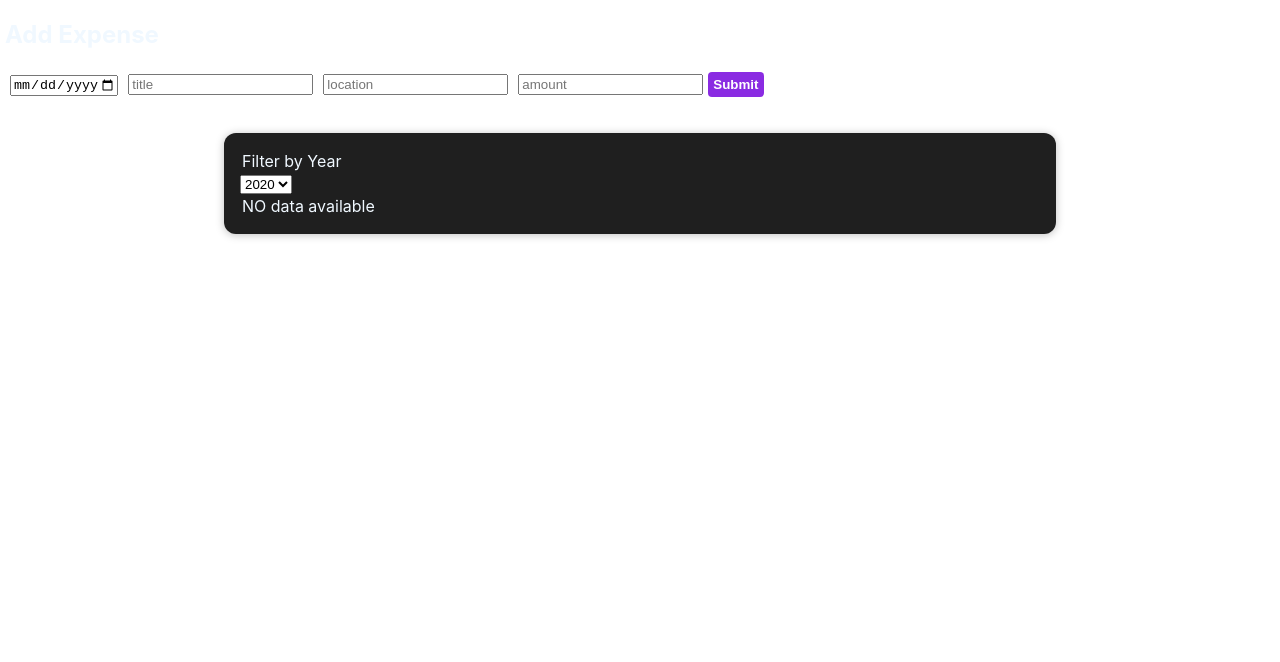
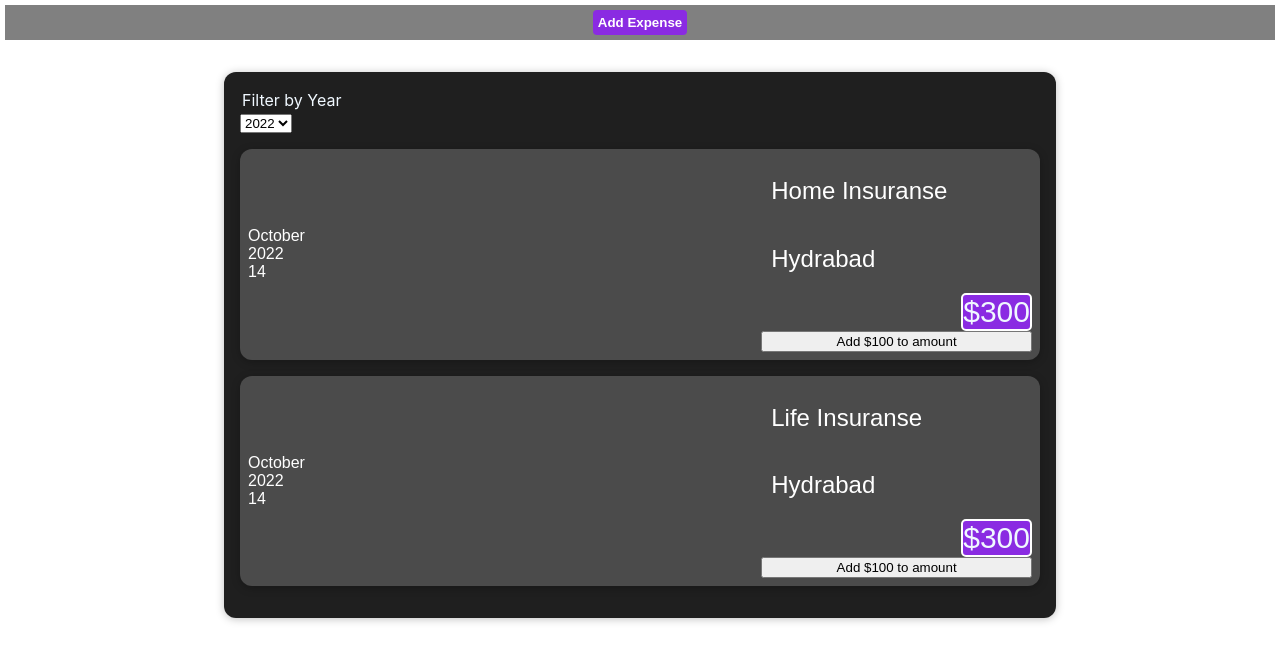
Before and after one commit to sadaf0611/demo1, a React (Create React App) app: page / in a window 1280 px wide. Shown: the top 662 px of the page. Built offline with nearby package versions, Linux system fonts and the light colour scheme.

Commit message:
Add expense button click=>form will open to add

```diff
--- a/src/components/Expenses/ExpenceItem.css
+++ b/src/components/Expenses/ExpenceItem.css
@@ -68,3 +68,16 @@ p{
     border-radius: 4px;
 
 }
+
+/* .h2-found-no-expense{
+    color: white;
+    font-size: 25px;
+} */
+.expense-list{
+    list-style: none;
+    padding: 0;
+}
+.expense-list__fallback{
+    color: white;
+    text-align:center;
+}
--- a/src/components/Expenses/ExpenceItem.js
+++ b/src/components/Expenses/ExpenceItem.js
@@ -15,6 +15,7 @@ const ExpenceItem = (props) => {
   };
 
   return (
+    <li>
     <div className='expense-item'>
         <ExpenseDate date={props.date}/>
         <div className='expense-item__description'>
@@ -26,6 +27,7 @@ const ExpenceItem = (props) => {
         </div>
 
     </div>
+    </li>
   )
 }
 export default ExpenceItem
--- a/src/components/Expenses/Expense.js
+++ b/src/components/Expenses/Expense.js
@@ -1,10 +1,10 @@
 import React, { useState } from 'react'
-import ExpenceItem from './ExpenceItem'
+
 import ExpenseFilter from './ExpenseFilter'
-
+import ExpensesList from './ExpensesList'
 
 const Expense = (props) => {
-  const [filteredYear,setFilteredYear]= useState('2020');
+  const [filteredYear,setFilteredYear]= useState('2022');
 
   const filterChangeHandler = selectedYear =>{
     setFilteredYear(selectedYear);
@@ -14,27 +14,13 @@ const Expense = (props) => {
     return expense.date.getFullYear().toString()===filteredYear;
   })
 
-  let expensesContent =   <p>NO data available</p>;
-  if(filteredExpense.length>0){
-     expensesContent=(filteredExpense.map((expense)=>(
-
-      <ExpenceItem
-      key = {expense.id}
-      title={expense.title}
-      loc={expense.LocEx}
-      amount={expense.amount}
-      date={expense.date}  />
-    )
-  ));
-  }
-
   return (
     <div className='expenses'>
       <ExpenseFilter
       selected={filteredYear}
       onChangeFilter={filterChangeHandler}/>
 
-      {expensesContent}
+      <ExpensesList items={filteredExpense}/>
     </div>
   )
 }
--- a/src/components/Expenses/ExpensesList.js
+++ b/src/components/Expenses/ExpensesList.js
@@ -1 +1,25 @@
-fcr
+import React from 'react'
+import ExpenceItem from './ExpenceItem';
+import './ExpenceItem.css'
+
+const ExpensesList = (props) => {
+        if(props.items.length===0){
+         return <h2 className='expense-list__fallback'>Found no expense</h2>
+        }
+  return (
+    <div>
+      <ul className='expense-list'>
+        {props.items.map((expense)=>(
+            <ExpenceItem
+            key = {expense.id}
+            title={expense.title}
+            loc={expense.LocEx}
+            amount={expense.amount}
+            date={expense.date}  />
+        ))}
+        </ul>
+    </div>
+  )
+}
+
+export default ExpensesList
--- a/src/components/NewExpense/ExpenseForm.js
+++ b/src/components/NewExpense/ExpenseForm.js
@@ -8,12 +8,6 @@ const  ExpenseForm = (props) =>
   const [enteredDate,setEnteredDate]=useState('');
   const [enteredLocation,setEnteredLocation]=useState('');
   const [enteredAmount,setEneterdAmount]=useState('');
-  // const [userInput,setUserInput] =useState({
-  //   enteredDate: '',
-  //   enteredTitle: '',
-  //   enteredLocation:'',
-  //   EneterdAmount:'',
-  // })
 
   const DateChange = (event) =>{
     setEnteredDate(event.target.value);
@@ -44,17 +38,31 @@ const  ExpenseForm = (props) =>
     setEneterdAmount('');
   };
 
-  return (
-    <div className='add-expense'>
+
+const  [isFormOpened, setIsFormOpened] = useState(false);
+
+const ShowAddForm = () =>{
+  return(
+      <div className='add-expense container-form'>
         <h2>Add Expense</h2>
         <form onSubmit={submitHandler}>
           <input type='date' value={enteredDate} min='2019-01-01' max='2022-12-31' placeholder='date' id='date'onChange={DateChange}/>
           <input type='text' value={enteredTitle} placeholder='title' id='title' onChange={TitleChange}/>
           <input type='text' value={enteredLocation} placeholder='location' id='location' onChange={LocationChange}/>
           <input type='number' value={enteredAmount} placeholder='amount' id='amount' onChange={AmountChange}/>
-        <button type='submit'>Submit</button>
+          <button type='submit' onClick={()=>{setIsFormOpened(false)}}>Submit</button>
+          <button className='cancel' onClick={()=>{setIsFormOpened(false)}}>Cancel</button>
         </form>
       </div>
     );
 }
+
+return(
+  <div className='add-expense container-form'>
+    {isFormOpened?<ShowAddForm/>:<button  onClick={()=>{setIsFormOpened(true)}}>Add Expense</button>}
+  </div>
+)
+
+
+}
 export default ExpenseForm
--- a/src/components/NewExpense/NewExpense.css
+++ b/src/components/NewExpense/NewExpense.css
@@ -1,15 +1,51 @@
-.add-expense{
+.wrapper{
+    margin: 25px;
+    padding: 10px;
+    border: 2px solid gray;
+    border-radius: 5px;
+    background-color: gray;
+    height: 200px;
+    display: flex;
+    justify-content: center;
+    align-items: center;
+    overflow: hidden;
+    transform: scale(0);
+    transition: transform .5s ease  ,height .2s ease;
+}
+.wrapper .active{
+    transform: scale(1);
+}
+.wrapper input{
     margin: 5px;
 }
-.add-expense input{
-    margin: 5px;
-}
-.add-expense button{
-    padding: 5px;
+.wrapper button{
+    padding: 10px;
     border: none;
     background-color: blueviolet;
     color: white;
     font-weight: 600;
     border-radius: 4px;
+    margin-right: 10px;
 
 }
+.wrapper button:hover{
+    background-color: rgb(85, 13, 152);
+}
+.add-new-container button{
+    position: relative;
+    top: 50%;
+    left:50%;
+    transform: translate(-50%,150%);
+}
+
+.wrapper{
+
+}
+.container-form{
+    background-color: gray;
+    padding: 5px;
+    text-align  : center;
+}
+.cancel{
+    margin-left: 5px;
+}
--- a/src/components/NewExpense/NewExpense.js
+++ b/src/components/NewExpense/NewExpense.js
@@ -1,6 +1,5 @@
 import React from 'react'
 import ExpenseForm from './ExpenseForm'
-
 
 const NewExpense = (props) => {
 
@@ -15,9 +14,9 @@ const NewExpense = (props) => {
     }
   return (
     <div>
+
       <ExpenseForm onSaveExpenseData={SaveExpenseDataHandler}/>
     </div>
   )
 }
-
 export default NewExpense;
```
Also changed, not shown: src/components/Chart/Chart.css (added, +27 -0 lines), src/components/Chart/Chart.js (added, +13 -0 lines), src/components/Chart/CharBar.js (added). Lines whose indentation alone changed are shown as unchanged.
